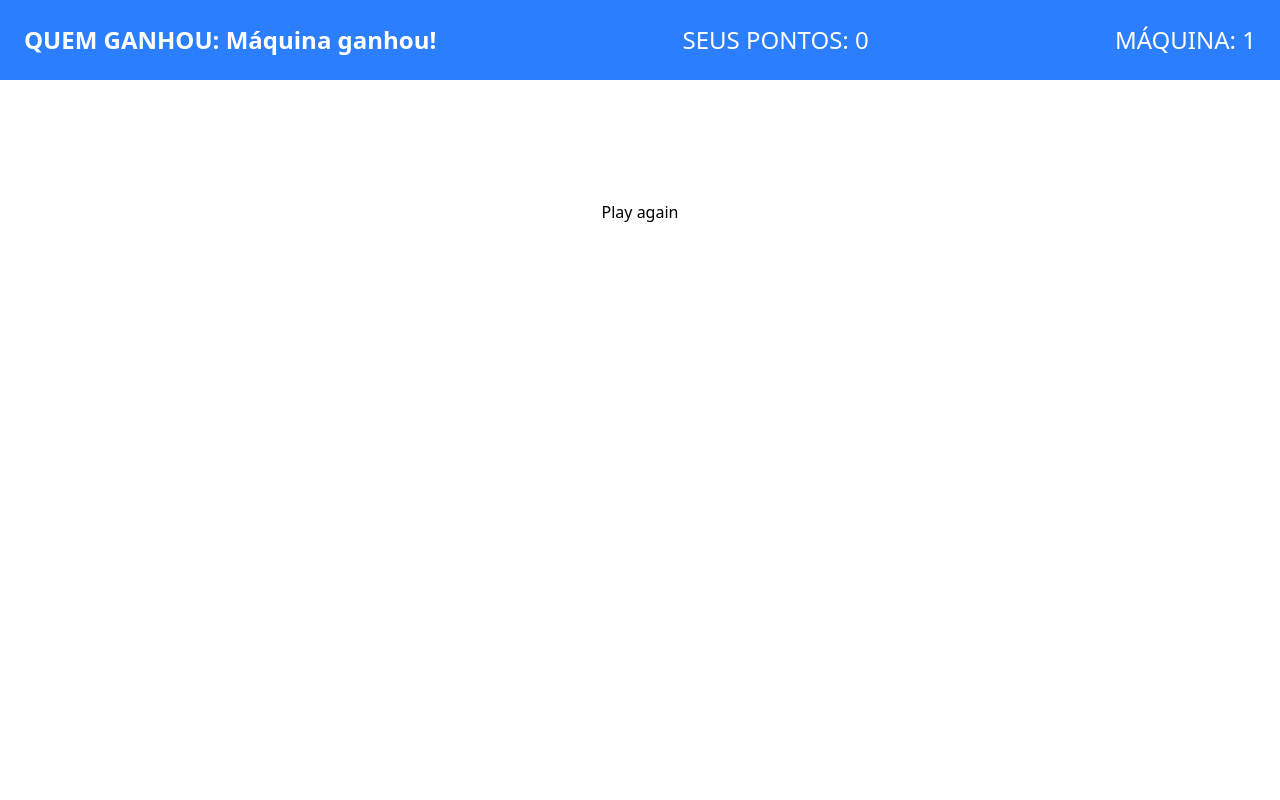
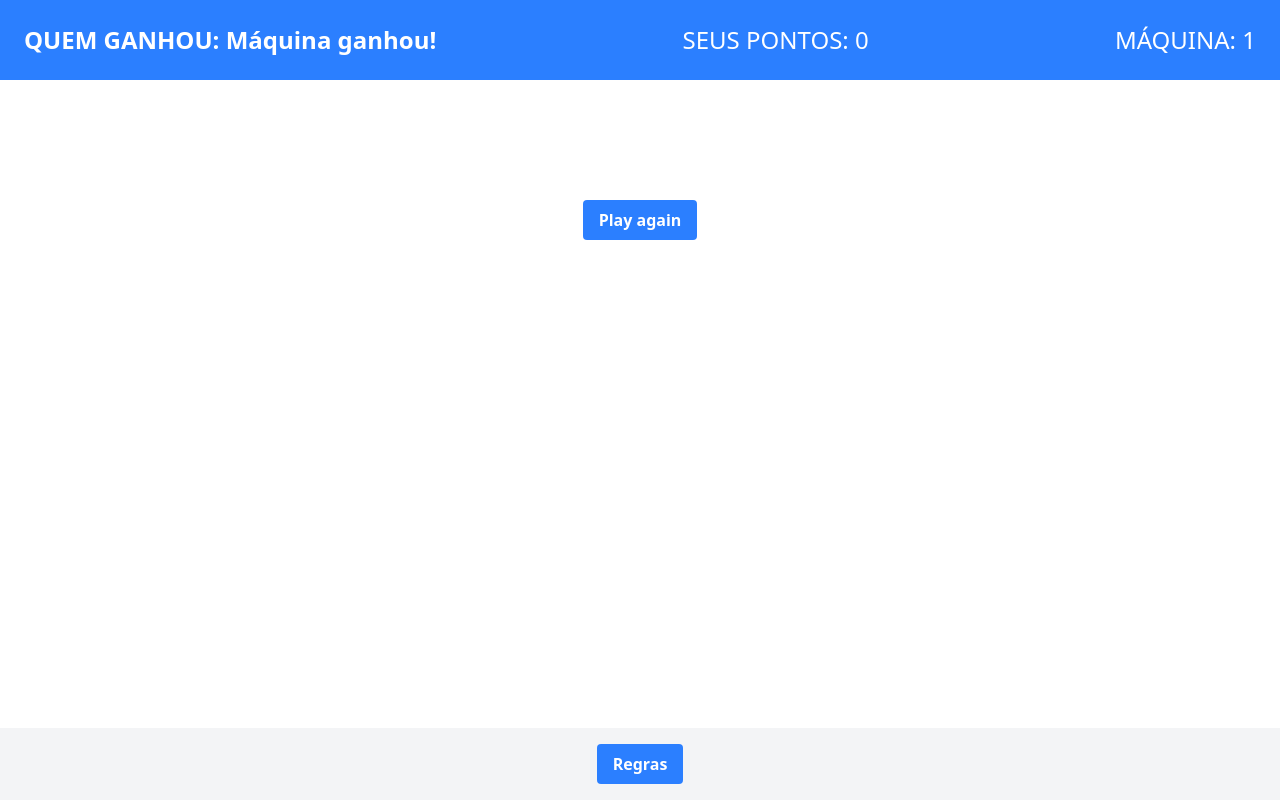
Before and after one commit to brenosilldev/jokenpo, a React (Vite) app: page /game in a window 1280 px wide. Shown: the top 800 px of the page. Built offline with nearby package versions, Linux system fonts and the light colour scheme.

Commit message:
chore: Alterado css

```diff
--- a/src/pages/game.tsx
+++ b/src/pages/game.tsx
@@ -13,6 +13,7 @@ export const Game = () => {
     const jokenpo = ["pedra", "papel", "tesoura"];
     const aleatorio = jokenpo[Math.floor(Math.random() * jokenpo.length)];
     const navigate = useNavigate();
+
     const ResultadoJogo = async () => {
         if (
             (escolha === "pedra" && aleatorio === "tesoura") ||
@@ -43,9 +44,9 @@ export const Game = () => {
 
     return (
         <>
-            <div className="h-screen">
-                <div className="flex items-center justify-center mt-30">
-                  <button onClick={Zerarwin}>
+            <div className="h-full flex items-center justify-center mt-30">
+                <div className="flex items-center justify-center">
+                  <button onClick={Zerarwin} className="bg-blue-500 text-white font-bold py-2 px-4 rounded">
                       Play again
                   </button>
                 </div>
```
Lines whose indentation alone changed are shown as unchanged.
